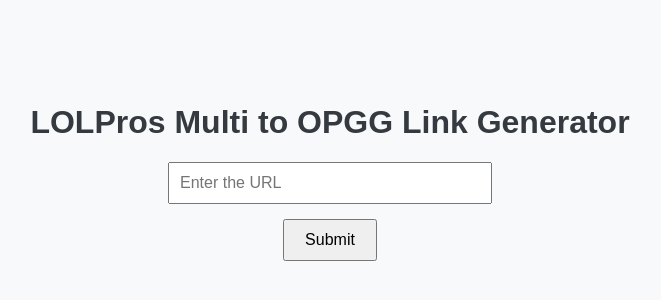
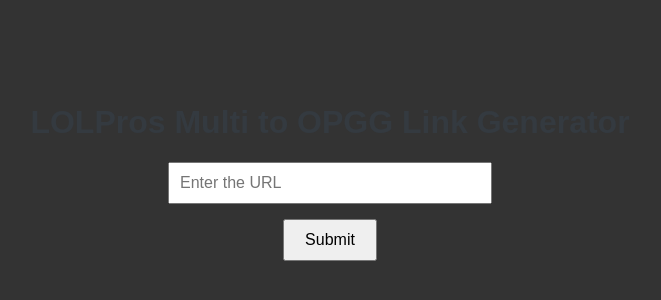
Before and after one commit to Nexiakk/lolpros-multiopgg, a website: page views/index.html in a window 1280 px wide. Shown: the part 228-528 px from the top of the page, without its empty margins (310-971 px from the left). Drawn offline with Linux system fonts and the light colour scheme.

Commit message:
Update styles.css

```diff
--- a/public/styles.css
+++ b/public/styles.css
@@ -4,7 +4,7 @@
     margin: 0;
     padding: 0;
     font-family: sans-serif;
-    background-color: #f8f9fa;
+    background-color: #333333;
 }
 
 #multiSearchLink {
```
